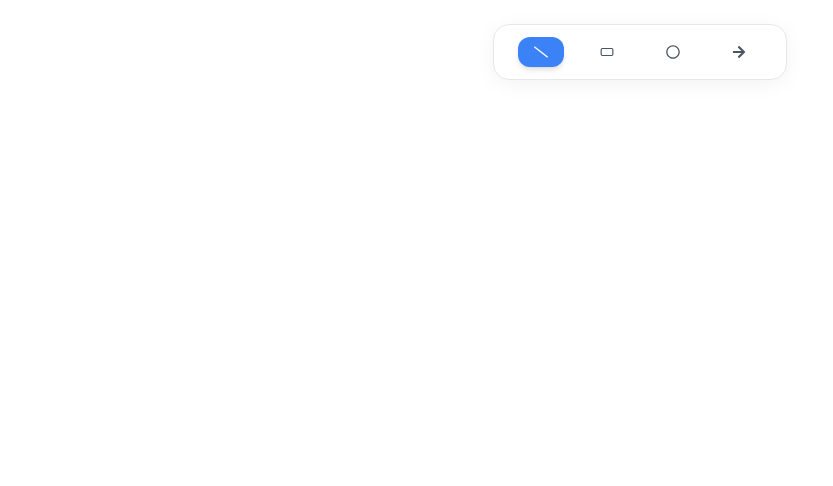
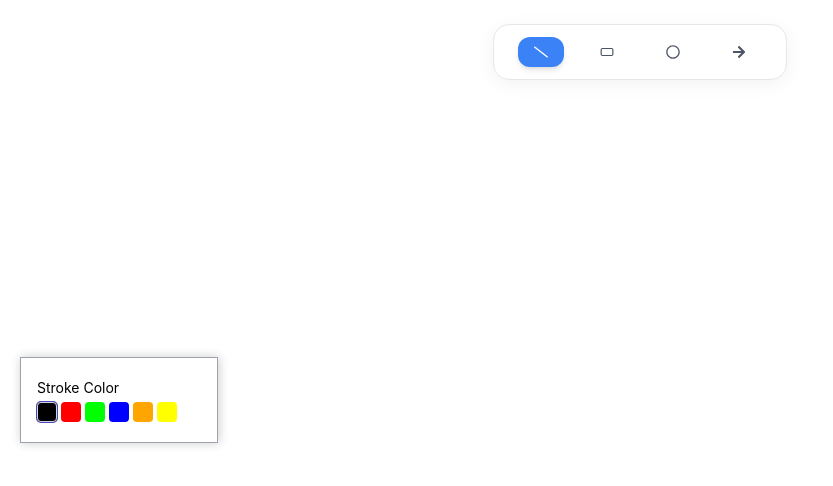
Before and after one commit to Hebion432/Riffboard, a React (Create React App) app: page / in a window 1280 px wide. Shown: the top 486 px of the page, without its empty margins (0-833 px from the left). Built offline with nearby package versions, Linux system fonts and the light colour scheme.

Commit message:
Added toolbox, it's color and active class for all tool

```diff
--- a/src/App.js
+++ b/src/App.js
@@ -1,13 +1,18 @@
 import Toolbar from "./Components/Toolbar";
+import Toolbox from "./Components/Toolbox";
 import Board from "./Components/Boards";
 import BoardProvider from "./store/BoardProvider";
+import ToolBoxProvider from "./store/ToolboxProvider";
 
 function App() {
   return (
     <div className="App">
       <BoardProvider>
-        <Toolbar />
-        <Board />
+        <ToolBoxProvider>
+          <Toolbar />
+          <Board />
+          <Toolbox />
+        </ToolBoxProvider>
       </BoardProvider>
     </div>
   );
--- /dev/null
+++ b/src/Components/Toolbox/index.js
@@ -0,0 +1,38 @@
+import React, { useContext } from "react";
+
+import cx from "classnames";
+import classes from "./index.module.css";
+import { COLORS } from "../../constants";
+import boardContext from "../../store/board-context";
+import toolboxContext from "../../store/toolbox-context";
+
+const Toolbox = () => {
+  const { activeToolItem } = useContext(boardContext); // yaha se mai current tool nikalunga
+  const { toolboxState, changeStroke } = useContext(toolboxContext); // yaha se we will take out the initial state of tool.
+
+  const strokeColor = toolboxState[activeToolItem]?.stroke; // out current tool ke toolboxstate mei se get it's color
+
+  return (
+    <div className={classes.container}>
+      <div className={classes.selectOptionContainer}>
+        <div className={classes.toolBoxLabel}>Stroke Color</div>
+        <div className={classes.colorsContainer}>
+          {/* here we want to map on all the colors but it's an object so we will map on it's keys */}
+          {Object.keys(COLORS).map((k) => {
+            return (
+              <div
+                className={cx(classes.colorBox, {
+                  [classes.activeColorBox]: strokeColor === COLORS[k],
+                })}
+                style={{ backgroundColor: COLORS[k] }}
+                onClick={() => changeStroke(activeToolItem, COLORS[k])}
+              ></div>
+            );
+          })}
+        </div>
+      </div>
+    </div>
+  );
+};
+
+export default Toolbox;
--- /dev/null
+++ b/src/Components/Toolbox/index.module.css
@@ -0,0 +1,49 @@
+.container {
+  @apply absolute top-1/2 left-5 text-sm border border-gray-400;
+  transform: translateY(-50%);
+  box-shadow: 1px 0 10px rgba(0, 0, 0, 0.2);
+}
+
+.selectOptionContainer {
+  @apply mb-6 last:mb-0 first:pt-5 last:pb-5 px-4;
+}
+
+.toolBoxLabel {
+  @apply block mb-1;
+}
+
+.colorsContainer {
+  @apply flex flex-wrap items-center;
+}
+
+.colorBox {
+  @apply inline-block w-5 h-5 rounded mr-1 last:mr-0;
+}
+
+.noFillColorBox {
+  background: linear-gradient(
+      to top left,
+      rgba(255, 0, 0, 0) 0%,
+      rgba(255, 0, 0, 0) calc(50% - 0.8px),
+      rgba(255, 0, 0, 1) 50%,
+      rgba(255, 0, 0, 0) calc(50% + 0.8px),
+      rgba(255, 0, 0, 0) 100%
+    ),
+    linear-gradient(
+      to top right,
+      rgba(255, 0, 0, 0) 0%,
+      rgba(255, 0, 0, 0) calc(50% - 0.8px),
+      rgba(255, 0, 0, 1) 50%,
+      rgba(255, 0, 0, 0) calc(50% + 0.8px),
+      rgba(255, 0, 0, 0) 100%
+    );
+}
+
+.activeColorBox {
+  @apply border border-gray-300;
+  box-shadow: 0 0 0 1px #4a47b1;
+}
+
+.colorPicker {
+  @apply mr-5 w-10 h-10 rounded border-2 border-neutral-400;
+}
--- a/src/constants.js
+++ b/src/constants.js
@@ -6,6 +6,16 @@ export const TOOL_ITEMS = {
   ARROW: "ARROW",
   ERASER: "ERASER",
   TEXT: "TEXT",
+};
+
+export const COLORS = {
+  BLACK: "#000000",
+  RED: "#ff0000",
+  GREEN: "#00ff00",
+  BLUE: "#0000ff",
+  ORANGE: "#ffa500",
+  YELLOW: "#ffff00",
+  WHITE: "#ffffff",
 };
 
 export const TOOL_ACTION_TYPES = {
--- /dev/null
+++ b/src/store/ToolboxProvider.js
@@ -0,0 +1,79 @@
+import React, { useReducer } from "react";
+import toolboxContext from "./toolbox-context";
+import { COLORS, TOOL_ITEMS } from "../constants";
+
+//Toolbox reducer
+function toolboxReducer(state, action) {
+  switch (action.type) {
+    case "CHANGE_STROKE": {
+      // uss tool pe ja jiska stroke change karna tha and change it's stroke
+      const newState = { ...state };
+      newState[action.payload.tool].stroke = action.payload.stroke;
+      return newState;
+      // return {
+      //   ...state,
+      //   [action.payload.tool]: {
+      //     ...action.payload.tool,
+      //     stoke: action.payload.stroke,
+      //   },
+      // };
+    }
+
+    default:
+      return state;
+  }
+}
+
+const initialToolboxState = {
+  // abb isme har tool ka initial state set kar de
+
+  [TOOL_ITEMS.LINE]: {
+    stroke: COLORS.BLACK,
+    size: 1,
+  },
+  [TOOL_ITEMS.RECTANGLE]: {
+    stroke: COLORS.BLACK,
+    fill: null,
+    size: 1,
+  },
+  [TOOL_ITEMS.CIRCLE]: {
+    stroke: COLORS.BLACK,
+    fill: null,
+    size: 1,
+  },
+  [TOOL_ITEMS.ARROW]: {
+    stroke: COLORS.BLACK,
+    size: 1,
+  },
+};
+
+const ToolBoxProvider = ({ children }) => {
+  // now here we will make a state that will link to each tool ( stroke, color, filll, size )
+
+  const [toolboxState, dispatchToolboxAction] = useReducer(
+    toolboxReducer,
+    initialToolboxState
+  );
+
+  const changeStrokeHandler = (tool, stroke) => {
+    dispatchToolboxAction({
+      type: "CHANGE_STROKE",
+      payload: {
+        tool,
+        stroke,
+      },
+    });
+  };
+
+  const toolboxContextValue = {
+    toolboxState,
+    changeStroke: changeStrokeHandler,
+  };
+  return (
+    <toolboxContext.Provider value={toolboxContextValue}>
+      {children}
+    </toolboxContext.Provider>
+  );
+};
+
+export default ToolBoxProvider;
--- /dev/null
+++ b/src/store/toolbox-context.js
@@ -0,0 +1,7 @@
+import { createContext } from "react";
+
+const toolboxContext = createContext({
+  toolboxState: {},
+});
+
+export default toolboxContext;
```
